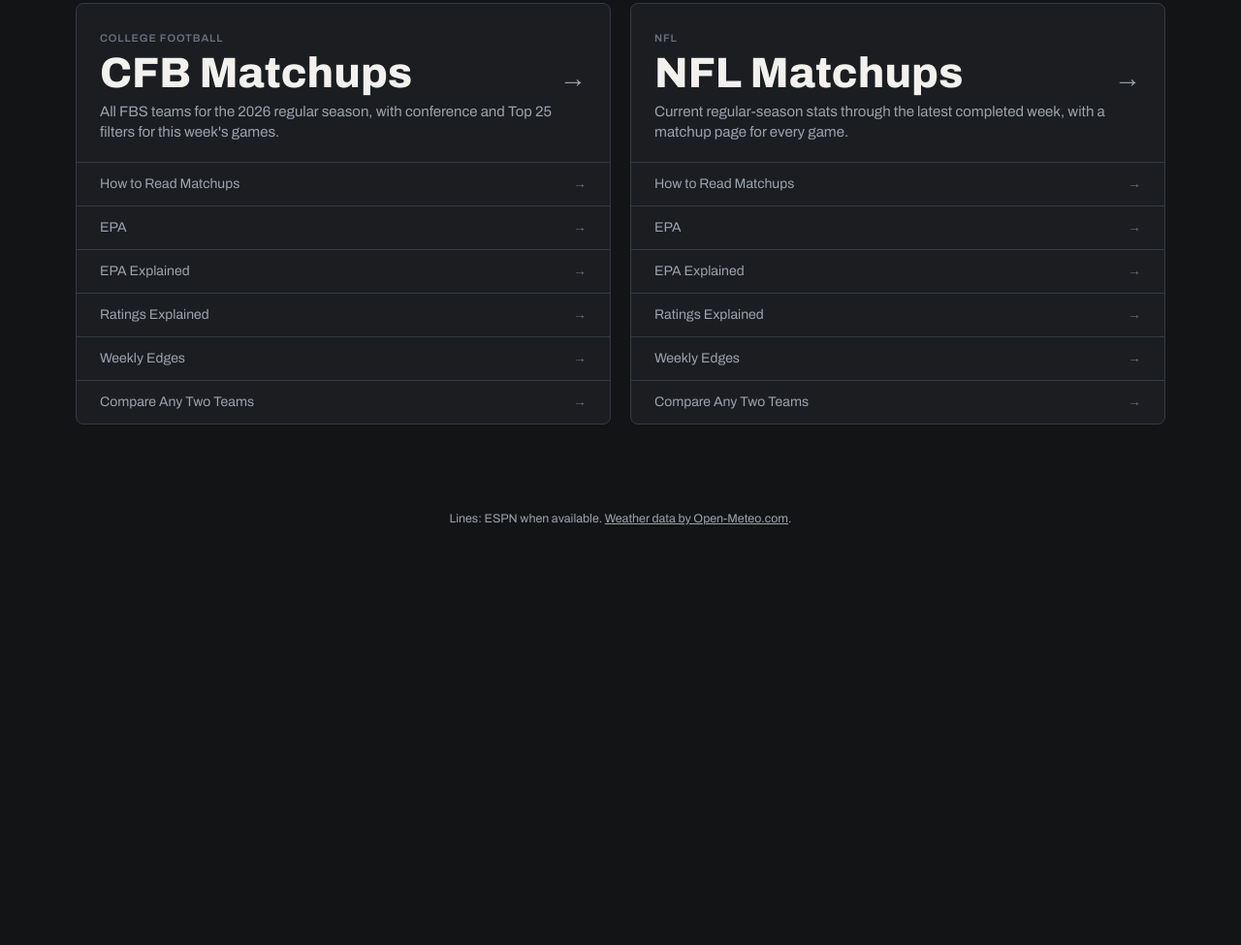
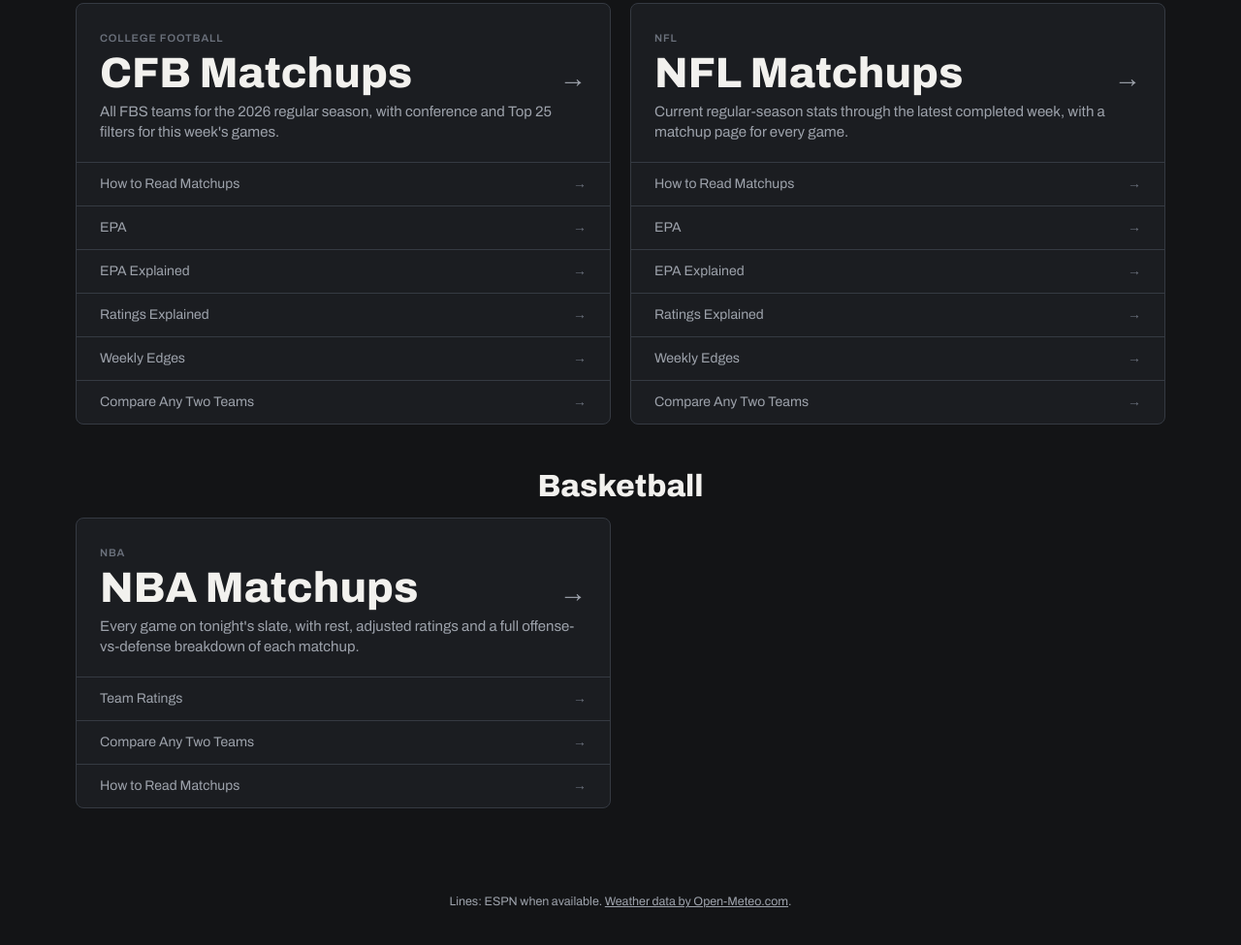
Before and after one commit to rhyman7/rhyman7.github.io, a plain HTML site: page index.html in a window 1280 px wide. Shown: the part 373-1348 px from the top of the page at 97% size. Before the commit the page ends 958 px from the top, so only its background shows below. Drawn offline with Linux system fonts and the light colour scheme.

Commit message:
Add the NBA Matchups card under a Basketball heading
Co-Authored-By: Claude Opus 5.5 <noreply@anthropic.com>
Claude-Session: https://claude.ai/code/session_01P8MN7nrZuWag6tcs4tKUjj

```diff
--- a/index.html
+++ b/index.html
@@ -74,6 +74,8 @@
   }
   .league.cfb { --hover: #107fcb; }  /* NCAA logo ring blue */
   .league.nfl { --hover: #003a73; }  /* NFL shield blue */
+  .league.nba { --hover: #1d428a; }  /* NBA logo blue */
+  .sport-head { margin: 48px 0 16px; text-align: center; font-size: 2rem; line-height: 1; font-stretch: 62%; font-weight: 800; }
   .league-main:hover { background: var(--hover); }
   .league-main:hover .league-tag,
   .league-main:hover .league-desc { color: rgba(255, 255, 255, 0.85); }
@@ -120,6 +122,7 @@
   @media (prefers-reduced-motion: reduce) { .league-arrow { transition: none; } }
 
   @media (max-width: 820px) {
+    .sport-head { margin-top: 36px; }
     main { padding: 32px 16px 40px; }
     .hub-title { font-size: 3.75rem; }
     .leagues { grid-template-columns: minmax(0, 1fr); gap: 36px; }
@@ -178,6 +181,24 @@
     </section>
     </div>
   </div>
+
+  <h2 class="sport-head">Basketball</h2>
+  <div class="leagues">
+    <div class="league-col">
+    <section class="league nba">
+      <a class="league-main" href="/nba/index.html">
+        <span class="league-tag">NBA</span>
+        <span class="league-name">NBA Matchups <span class="league-arrow" aria-hidden="true">&rarr;</span></span>
+        <p class="league-desc">Every game on tonight's slate, with rest, adjusted ratings and a full offense-vs-defense breakdown of each matchup.</p>
+      </a>
+      <ul class="league-links">
+        <li><a href="/nba/ratings.html">Team Ratings</a></li>
+        <li><a href="/nba/compare.html">Compare Any Two Teams</a></li>
+        <li><a href="/nba/how-to-read.html">How to Read Matchups</a></li>
+      </ul>
+    </section>
+    </div>
+  </div>
 </main>
 
 <footer>
```
Also changed, not shown: 1 other file.
